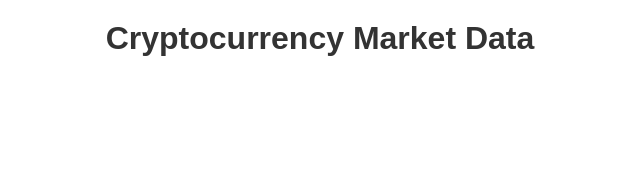
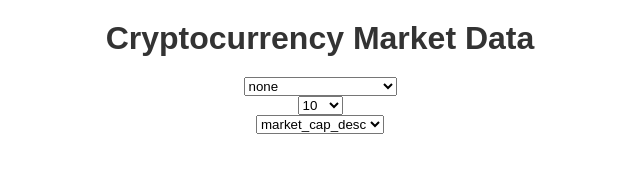
Before and after one commit to man610/Cryptocurrency-Market-Data, a plain HTML site: page index.html in a window 1280 px wide. Shown: the whole page, without its empty margins (320-960 px from the left). Drawn offline with Linux system fonts and the light colour scheme; no server answers.

Commit message:
Update index.html

```diff
--- a/index.html
+++ b/index.html
@@ -11,6 +11,45 @@
 <body>
     <div id="homepage">
         <h1>Cryptocurrency Market Data</h1>
+        <select class="cointype" onchange="myfunction()">
+        <option>none</option>
+        <option>layer-1</option>
+        <option>layer-2</option>
+        <option>stablecoins</option>
+        <option>binance-smart-chain</option>
+        <option>sei-ecosystem</option>
+        <option>solana-ecosystem</option>
+        <option>arbitrum-ecosystem</option>
+        <option>polygon-ecosystem</option>
+        <option>zksync-ecosystem</option>
+        <option>Avalanche Ecosystem</option>
+        <option>aptos-ecosystem</option>
+        <option>sui-ecosystem</option>
+        <option>optimism-ecosystem</option>
+        <option>zetachain-ecosystem</option>
+        <option>proof-of-stake-pos</option>
+        <option>proof-of-work-pow</option>
+        <option>meme-token</option>
+        <option>socialfi</option>
+        <option>move-to-earn</option>
+        <option>fan-token</option>
+        <option>depin</option>
+        <option>gaming</option>
+        </select>
+        <select class="coinnumber" onchange="myfunction()">
+            <option>10</option>
+            <option>50</option>
+            <option>100</option>
+            <option>150</option>
+            <option>200</option>
+            <option>250</option>
+        </select>
+        <select class="coinorder" onchange="myfunction()">
+            <option>market_cap_desc</option>
+            <option>market_cap_asc</option>
+            <option>volume_desc</option>
+            <option>volume_asc</option>
+        </select>
         <div class="boxes">
         </div>
     </div>
```
